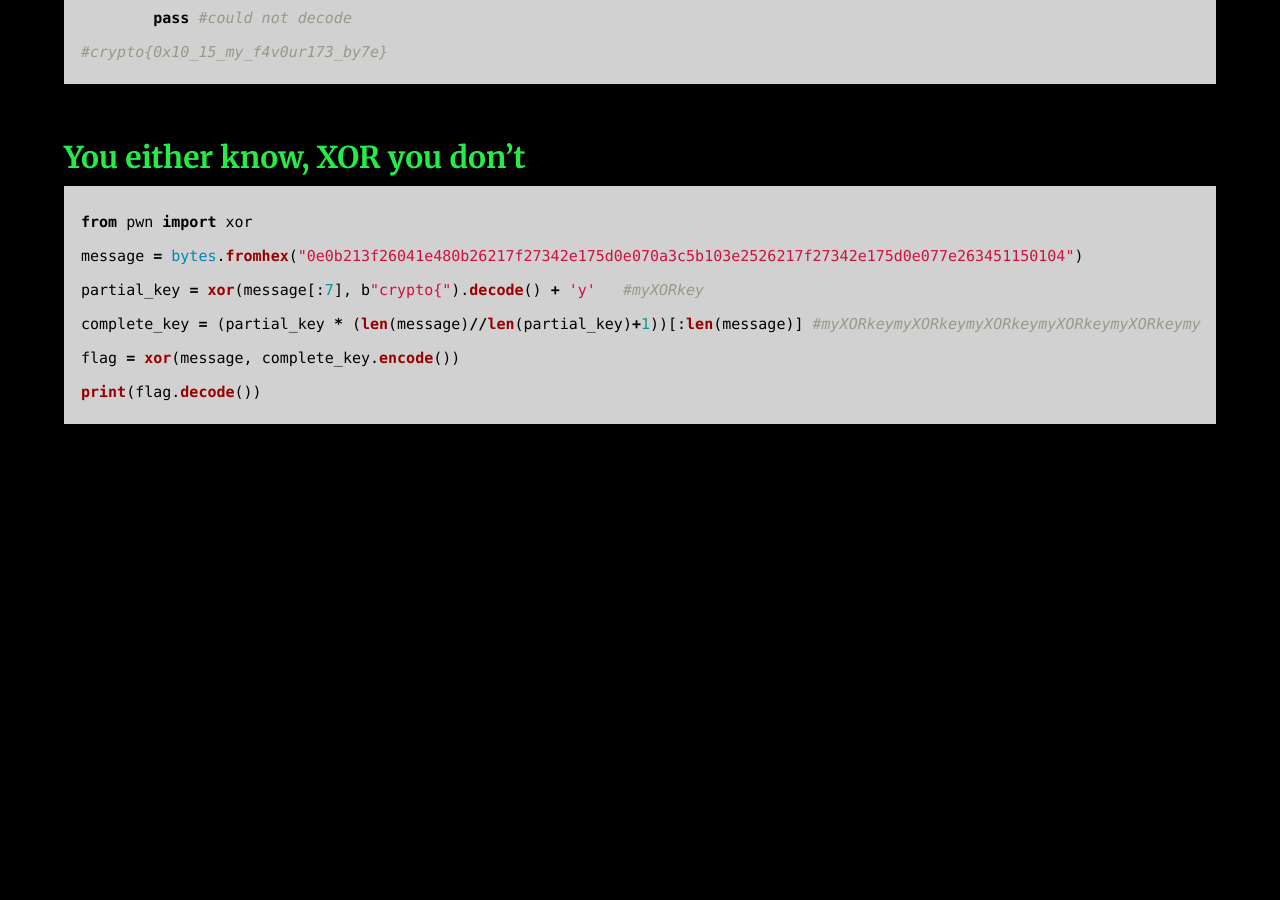
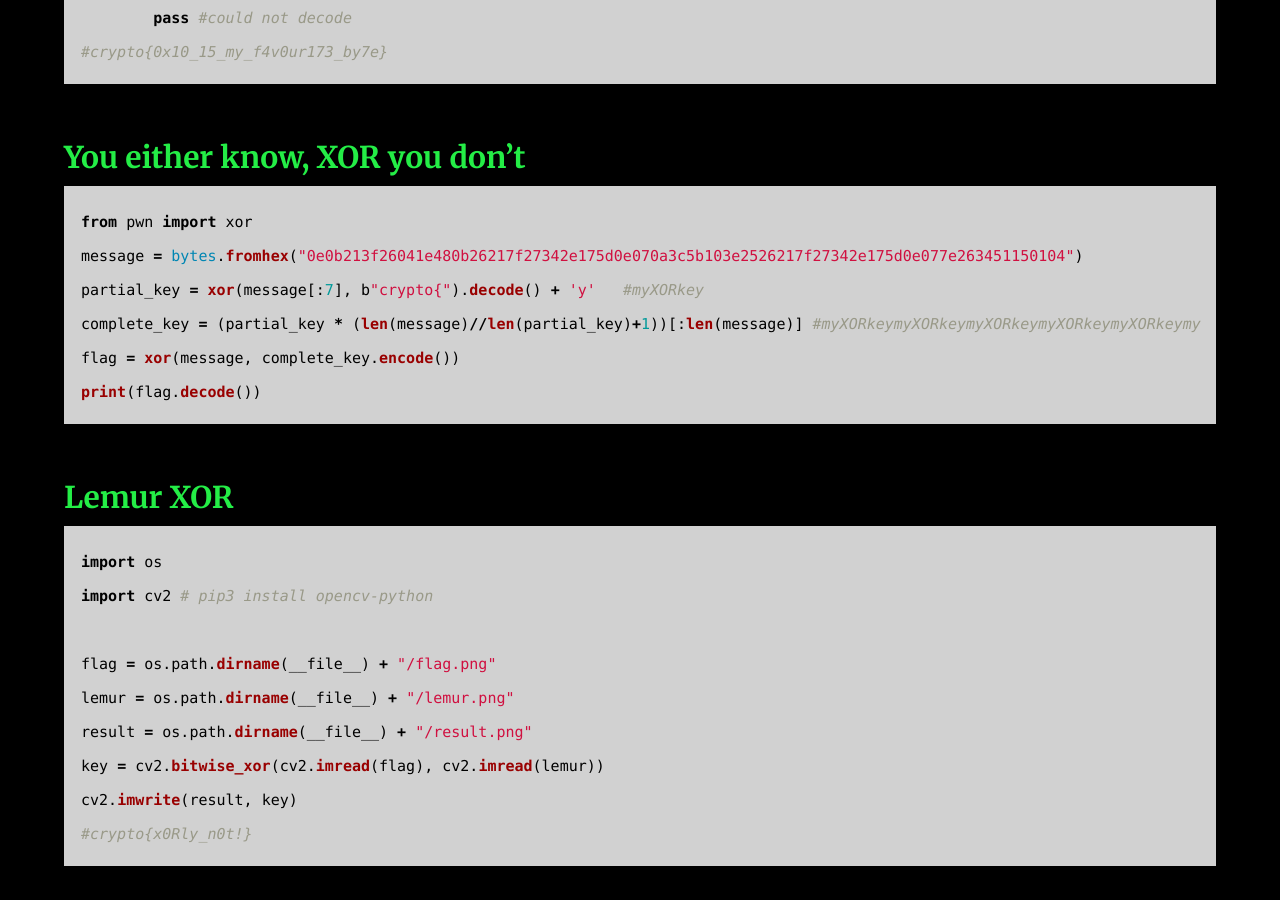
Before and after one commit to AC01010/Connor-McCartney.github.io, a Jekyll site: the page built from _posts/2009-01-12-CryptohackGeneral.md, in a window 1280 px wide and 900 px high, scrolled down 3554 px. Built offline with Jekyll 4.4.1, drawn with Linux system fonts in a browser that asks for light colours; before the commit the page ends 4012 px from its top, so only the background shows below that.

Commit message:
Update 2009-01-12-CryptohackGeneral.md

````diff
--- a/_posts/2009-01-12-CryptohackGeneral.md
+++ b/_posts/2009-01-12-CryptohackGeneral.md
@@ -129,3 +129,17 @@ complete_key = (partial_key * (len(message)//len(partial_key)+1))[:len(message)]
 flag = xor(message, complete_key.encode())
 print(flag.decode())
 ```
+
+### Lemur XOR
+
+```python
+import os
+import cv2 # pip3 install opencv-python
+
+flag = os.path.dirname(__file__) + "/flag.png"
+lemur = os.path.dirname(__file__) + "/lemur.png"
+result = os.path.dirname(__file__) + "/result.png"
+key = cv2.bitwise_xor(cv2.imread(flag), cv2.imread(lemur))
+cv2.imwrite(result, key)
+#crypto{x0Rly_n0t!}
+```
````
